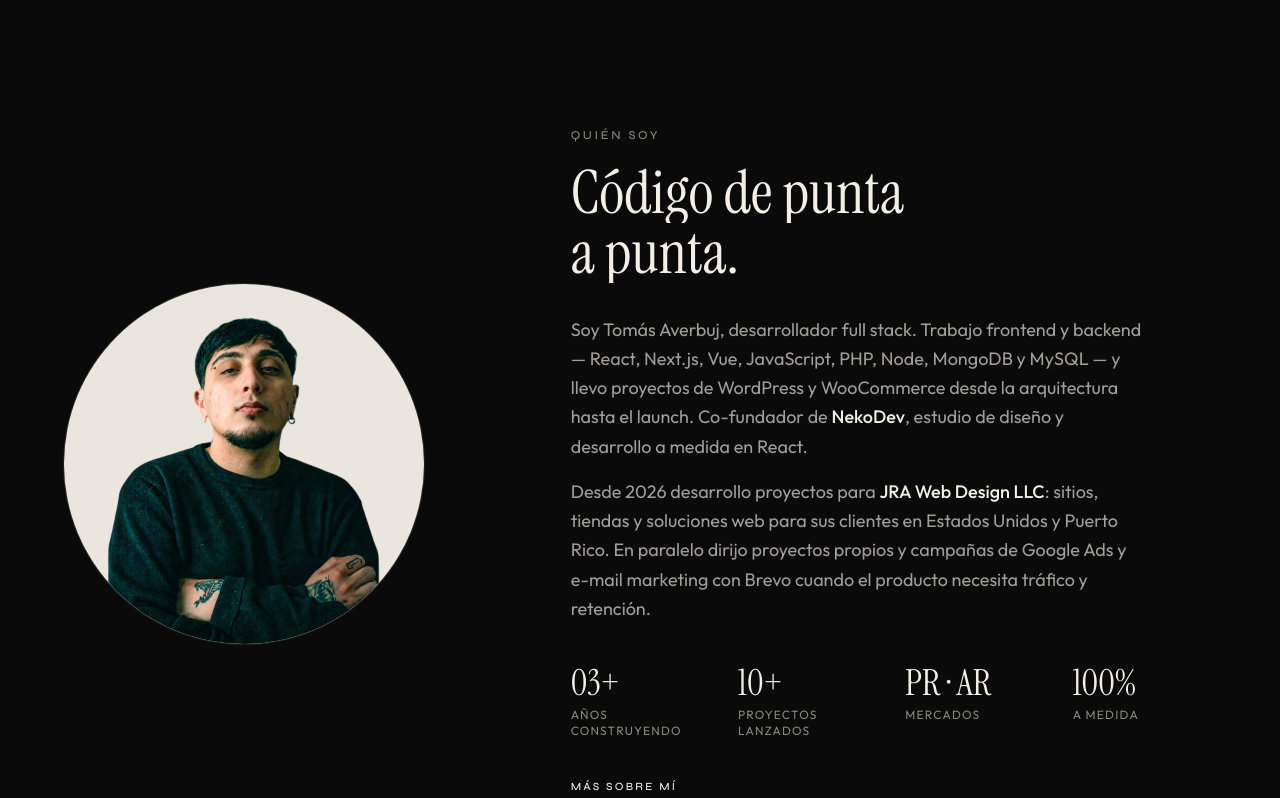
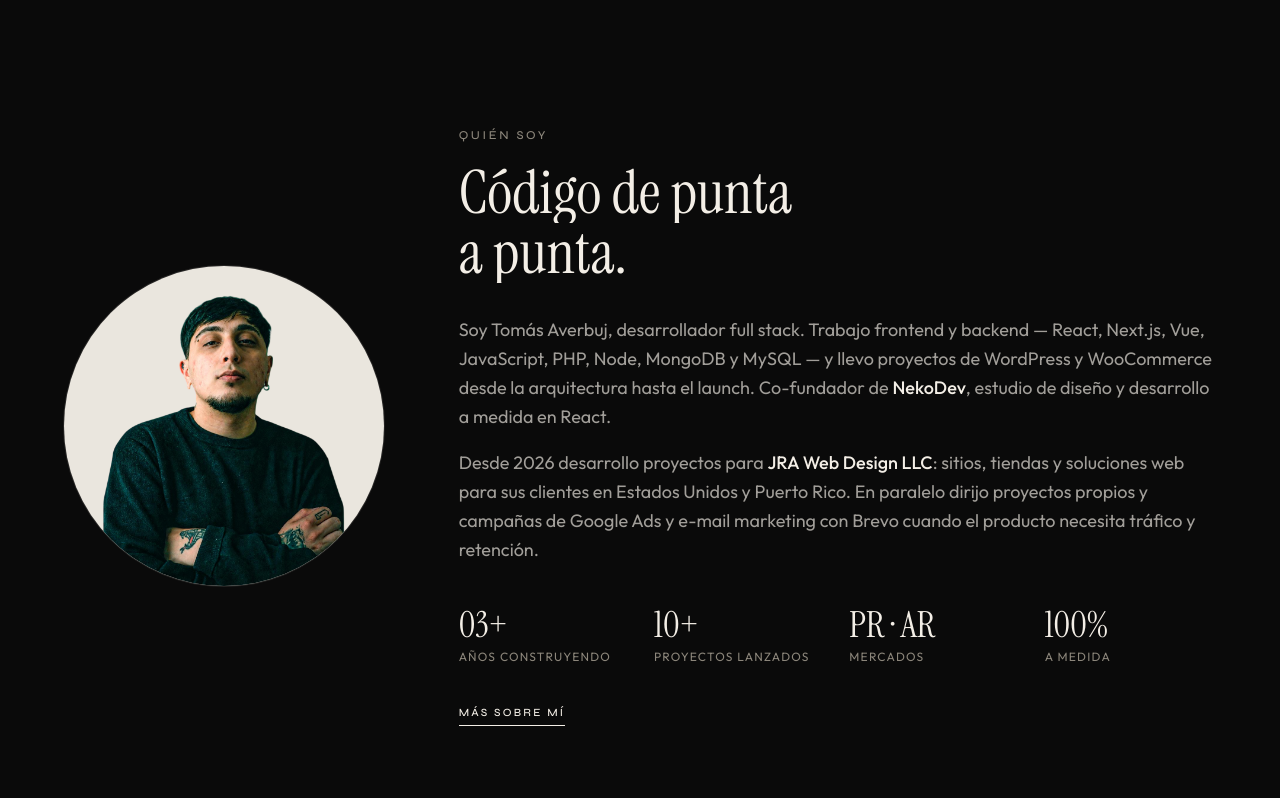
Before and after one commit to TomasAverbuj/portfolio-tomas-averbuj, a React (Vite) app: page / in a window 1280 px wide. Shown: the part 4780-5578 px from the top of the page. Built offline with nearby package versions, Linux system fonts and the light colour scheme.

Commit message:
act v1.6

```diff
--- a/src/data/projects.js
+++ b/src/data/projects.js
@@ -11,6 +11,24 @@ function deviceSet(slug) {
       `/images/work/${slug}-tablet.jpg`,
     ],
   };
+}
+
+/** Campos de texto que se pueden sobreescribir por idioma (URLs / ids / images no). */
+export function localizeProject(project, lang = "es") {
+  if (!project) return null;
+  const { en, ...base } = project;
+  if (lang !== "en" || !en) return base;
+  return {
+    ...base,
+    ...en,
+    testCredentials: en.testCredentials
+      ? { ...(base.testCredentials || {}), ...en.testCredentials }
+      : base.testCredentials,
+  };
+}
+
+export function localizeProjects(list, lang = "es") {
+  return list.map((p) => localizeProject(p, lang));
 }
 
 export const projects = [
@@ -29,6 +47,15 @@ export const projects = [
     technologies: ["React", "JavaScript", "Next.js", "Diseño a medida", "UX/UI", "Branding"],
     ...deviceSet("nekodev"),
     link: "https://www.nekodev.com.ar/",
+    en: {
+      category: "Studio — design & development",
+      role: "Co-founder & development",
+      shortDescription:
+        "Custom React design-and-dev studio. Co-founded with Luna Bianchi for brands in Argentina and beyond.",
+      longDescription:
+        "NekoDev is the creative studio we built with Luna Bianchi — she on graphic design, me on full-stack development. The studio site is custom React: own UI, motion, and a selection of work (Iocus Juguetes, LeveleAr, Nai Nai). From there we take clients: institutional, e-commerce and custom products — React, Next.js or WordPress depending on the brief.",
+      technologies: ["React", "JavaScript", "Next.js", "Custom design", "UX/UI", "Branding"],
+    },
   },
   {
     id: 12,
@@ -45,6 +72,14 @@ export const projects = [
     technologies: ["WordPress", "WooCommerce", "HTML + CSS", "JavaScript", "UX/UI"],
     ...deviceSet("iocus"),
     link: "https://www.iocusarteenjuguetes.com.ar/",
+    en: {
+      category: "E-commerce",
+      role: "Design & development",
+      shortDescription:
+        "Online store for Montessori Pikler soft play, toys, and kids’ event rentals.",
+      longDescription:
+        "Iocus brings soft play and Montessori toys to events and homes. The e-commerce organizes collections, highlights bestsellers and makes custom orders easy. Built recently with NekoDev: catalog, brand story and a mobile-first checkout.",
+    },
   },
   {
     id: 8,
@@ -61,6 +96,14 @@ export const projects = [
     technologies: ["WordPress", "WooCommerce", "JavaScript", "HTML + CSS", "UX/UI"],
     ...deviceSet("armeria-williams"),
     link: "https://armeriawilliams.com/",
+    en: {
+      category: "Platform + e-commerce",
+      role: "Design & development",
+      shortDescription:
+        "One experience for shop, shooting club, licenses, courses and raffles — built for mobile first.",
+      longDescription:
+        "Armería Williams unifies the shop, Williams Shooting Club memberships, license workflows, courses, events and raffles in one product. Scope covered IA, UI and a clear flow: browse, buy, join the club or start a license process without getting lost. Includes catalog, accounts, day-pass/annual memberships and raffle entry from checkout.",
+    },
   },
   {
     id: 9,
@@ -77,6 +120,14 @@ export const projects = [
     technologies: ["WordPress", "HTML + CSS", "JavaScript", "UX/UI"],
     ...deviceSet("abrazo-maternal"),
     link: "https://abrazomaternal.com/",
+    en: {
+      category: "Institutional site",
+      role: "Design & development",
+      shortDescription:
+        "Warm digital identity for a childcare and early-education center (18 months to 5 years).",
+      longDescription:
+        "Abrazo Maternal needed a site that felt caring, professional and close. I designed and built an institutional site with a clear hero, services, gallery and contact — soft palette, friendly type. Goal: families understand the offer, location and next step in seconds, without visual noise or mobile friction.",
+    },
   },
   {
     id: 10,
@@ -93,6 +144,14 @@ export const projects = [
     technologies: ["WordPress", "WooCommerce", "HTML + CSS", "JavaScript", "UX/UI"],
     ...deviceSet("epumps"),
     link: "https://epumpspr.com/",
+    en: {
+      category: "Corporate + catalog",
+      role: "Design & development",
+      shortDescription:
+        "B2B site for a leader in pumps and water treatment — services, catalog and multi-country contact.",
+      longDescription:
+        "ePUMPS Solutions sells, repairs and maintains pumps and fluid systems across Puerto Rico, Dominican Republic and Colombia. The site turns a dense technical offer — install, filtration, skids, maintenance — into a clear story: leadership, services, brands represented and 24/7 contact. Contemporary corporate design, strong type hierarchy and direct quote CTAs.",
+    },
   },
   {
     id: 1,
@@ -109,6 +168,14 @@ export const projects = [
     technologies: ["WordPress", "HTML + CSS", "PHP"],
     ...deviceSet("sur-marchands"),
     link: "https://surmarchands.com/",
+    en: {
+      category: "Digital catalog",
+      role: "Design & development",
+      shortDescription:
+        "Digital catalog of French wines with wineries, history and retail points in Argentina.",
+      longDescription:
+        "Sur Marchands is an elegant digital catalog focused on French wines. It covers wineries, each wine’s story and where to buy in Argentina. I built advanced search so visitors can explore by region, type and traits.",
+    },
   },
   {
     id: 6,
@@ -126,6 +193,15 @@ export const projects = [
     ...deviceSet("pokedex"),
     link: "https://pokedex-fan.vercel.app/",
     github: "https://github.com/TomasAverbuj/PokleDex-Fan",
+    en: {
+      category: "Personal product",
+      role: "Design & development",
+      location: "Personal",
+      shortDescription:
+        "Pokédex with 1,025 Pokémon, silhouette quiz, team builder, comparer and type chart.",
+      longDescription:
+        "Full fan app on PokéAPI: 1,025 Pokémon (gens I–IX) with search, filters by generation, type, legendary/mythical/baby, favorites and sort by number, name or stats. Plus play/analysis tools: “Who’s that Pokémon?” quiz, 6-slot team builder with offensive coverage and defensive gaps, side-by-side comparer (stats, types, weaknesses, shareable link) and an interactive type chart. Frontend only — favorites and team live in the browser.",
+    },
   },
   {
     id: 3,
@@ -142,6 +218,14 @@ export const projects = [
     technologies: ["WordPress", "HTML + CSS", "PHP"],
     ...deviceSet("haras-abril"),
     link: "https://harasabril.com.ar/",
+    en: {
+      category: "Institutional site",
+      role: "Design & development",
+      shortDescription:
+        "Site for a horse farm with class bookings and horse information management.",
+      longDescription:
+        "Full web platform for Haras Abril: riding-class bookings, horse info and news. Includes an admin panel for bookings, horse updates and publishing. Design mirrors the farm’s elegance and professionalism.",
+    },
   },
   {
     id: 2,
@@ -158,6 +242,14 @@ export const projects = [
     technologies: ["WordPress", "WooCommerce", "HTML + CSS", "JavaScript", "PHP"],
     ...deviceSet("claudia-cestau"),
     link: "https://claudiacestau.com/",
+    en: {
+      category: "E-commerce",
+      role: "Design & development",
+      shortDescription:
+        "Design eyewear e-commerce with original frames and customization.",
+      longDescription:
+        "E-commerce for design eyewear with the brand’s original frames. Includes customization so buyers can adapt lenses to their needs, an interactive catalog of unique designs, and a custom-order flow.",
+    },
   },
   {
     id: 7,
@@ -180,6 +272,17 @@ export const projects = [
     ...deviceSet("admilink"),
     link: "https://admi-link.vercel.app/login",
     github: "https://github.com/TomasAverbuj/Aprop-Seguimiento",
+    en: {
+      category: "Web application",
+      role: "Design & development",
+      shortDescription:
+        "App for condo building-works tracking — for admins and residents.",
+      longDescription:
+        "AdmiLink manages building works in condo associations. Admins and users track progress, history and docs, and stay aligned on each project’s status. Built for transparency and control in property administration.",
+      testCredentials: {
+        title: "Test credentials:",
+      },
+    },
   },
 ];
 
--- a/src/pages/Cv.jsx
+++ b/src/pages/Cv.jsx
@@ -1,7 +1,7 @@
 import { useEffect, useRef, useState } from "react";
 import { Link, useSearchParams } from "react-router-dom";
 import { useLang } from "../i18n/LanguageContext";
-import { featuredProjects } from "../data/projects";
+import { featuredProjects, localizeProjects } from "../data/projects";
 import { EMAIL_PUBLIC, SITE_URL } from "../config/email";
 import { downloadCvPdf } from "../utils/downloadCvPdf";
 
@@ -26,6 +26,7 @@ export default function Cv() {
   const { m, lang } = useLang();
   const cv = m.cv;
   const timeline = m.about.timeline;
+  const featured = localizeProjects(featuredProjects, lang);
   const [params] = useSearchParams();
   const autoDownload = params.get("download") === "1";
   const sheetRef = useRef(null);
@@ -206,7 +207,7 @@ export default function Cv() {
         <section className="pt-8">
           <h2 className="font-display text-2xl md:text-3xl mb-5">{cv.selected}</h2>
           <ul className="cv-projects space-y-3">
-            {featuredProjects.slice(0, 5).map((p) => (
+            {featured.slice(0, 5).map((p) => (
               <li key={p.id} className="cv-keep flex flex-col sm:flex-row sm:items-baseline sm:justify-between gap-1 border-b border-ink/10 pb-3">
                 <div>
                   <span className="font-display text-lg">{p.title}</span>
--- a/src/pages/Home.jsx
+++ b/src/pages/Home.jsx
@@ -8,7 +8,7 @@ import ContactForm from "../components/ContactForm";
 import Seal from "../components/Seal";
 import Portrait from "../components/Portrait";
 import BrowserMockup from "../components/BrowserMockup";
-import { featuredProjects, projects } from "../data/projects";
+import { featuredProjects, localizeProjects, projects } from "../data/projects";
 import { useLang } from "../i18n/LanguageContext";
 
 function LocalTime({ locale }) {
@@ -32,7 +32,9 @@ function LocalTime({ locale }) {
 export default function Home() {
   const { lang, m } = useLang();
   const h = m.home;
-  const more = projects.filter((p) => !p.featured).slice(0, 3);
+  const allProjects = localizeProjects(projects, lang);
+  const featured = localizeProjects(featuredProjects, lang);
+  const more = allProjects.filter((p) => !p.featured).slice(0, 3);
   const stats = [
     { value: "03+", label: h.stats.years },
     { value: "10+", label: h.stats.projects },
@@ -152,7 +154,7 @@ export default function Home() {
         </div>
 
         <div>
-          {featuredProjects.map((project, i) => (
+          {featured.map((project, i) => (
             <ProjectRow key={project.id} project={project} index={i} />
           ))}
         </div>
@@ -164,7 +166,7 @@ export default function Home() {
               to="/projects"
               className="font-syne text-[11px] tracking-[0.2em] uppercase text-paper/70 hover:text-paper"
             >
-              {h.archive} ({projects.length})
+              {h.archive} ({allProjects.length})
             </Link>
           </div>
           <div className="grid md:grid-cols-3 gap-4 md:gap-6">
@@ -192,18 +194,18 @@ export default function Home() {
       </section>
 
       <section className="py-24 md:py-32">
-        <div className="site-pad grid lg:grid-cols-12 gap-12 lg:gap-16 items-center">
-          <Reveal className="lg:col-span-5 flex justify-center lg:justify-start">
-            <Portrait className="w-[240px] sm:w-[300px] md:w-[360px]" />
+        <div className="site-pad grid lg:grid-cols-12 gap-8 lg:gap-8 items-center">
+          <Reveal className="lg:col-span-4 flex justify-center lg:justify-start">
+            <Portrait className="w-[240px] sm:w-[280px] md:w-[320px]" />
           </Reveal>
-          <div className="lg:col-span-7">
+          <div className="lg:col-span-8 min-w-0">
             <p className="eyebrow mb-5">{h.who}</p>
             <ScrollSplit
               className="font-display text-4xl md:text-6xl leading-[0.95]"
               lines={[h.whoTitle1, h.whoTitle2]}
             />
             <Reveal delay={0.1}>
-              <p className="mt-8 text-lg text-paper/65 max-w-xl leading-relaxed">
+              <p className="mt-8 text-lg text-paper/65 max-w-3xl leading-relaxed">
                 {h.whoP1a}{" "}
                 <a
                   href="https://www.nekodev.com.ar/"
@@ -217,7 +219,7 @@ export default function Home() {
               </p>
             </Reveal>
             <Reveal delay={0.16}>
-              <p className="mt-4 text-lg text-paper/65 max-w-xl leading-relaxed">
+              <p className="mt-4 text-lg text-paper/65 max-w-3xl leading-relaxed">
                 {h.whoP2a}{" "}
                 <a
                   href="https://jrawebdesignllc.com/"
@@ -231,7 +233,7 @@ export default function Home() {
               </p>
             </Reveal>
             <Reveal delay={0.18}>
-              <div className="mt-10 grid grid-cols-2 md:grid-cols-4 gap-6">
+              <div className="mt-10 grid grid-cols-2 md:grid-cols-4 gap-6 max-w-3xl">
                 {stats.map((s) => (
                   <div key={s.label}>
                     <p className="font-display text-3xl md:text-4xl text-paper">{s.value}</p>
```
Also changed, not shown: src/i18n/messages.js (+30 -0 lines), src/pages/About.jsx (+8 -8 lines), src/pages/Projectdesc.jsx (+23 -16 lines), src/pages/Projects.jsx (+5 -4 lines).
